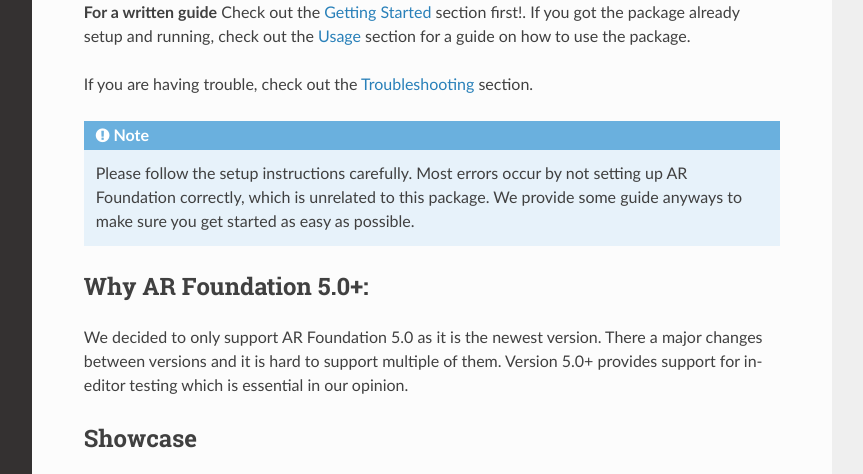
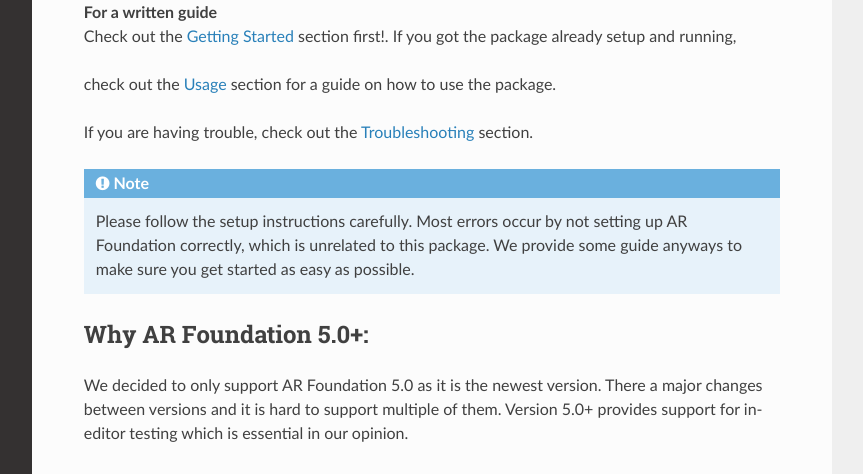
Before and after one commit to Ditached/ARPlacementKit-Docs, a Sphinx documentation site: the page built from docs/source/index.rst, in a window 1280 px wide and 900 px high, scrolled down 987 px, cut to the strip 255-729 px from the top of the window. Shown: the whole strip, without its empty margins (268-1131 px from the left). Built offline with Sphinx 7.4.7 and the Read the Docs theme 2.0.0, drawn with Linux system fonts in a browser that asks for light colours.

Commit message:
n e w LINES

```diff
--- a/docs/source/index.rst
+++ b/docs/source/index.rst
@@ -28,8 +28,8 @@
     </embed>
 
 
-**For a written guide**
-Check out the :doc:`installation` section first!. If you got the package already setup and running,
+| **For a written guide**
+| Check out the :doc:`installation` section first!. If you got the package already setup and running,
 check out the :doc:`usage` section for a guide on how to use the package.
 
 If you are having trouble, check out the :doc:`troubleshooting` section.
```
